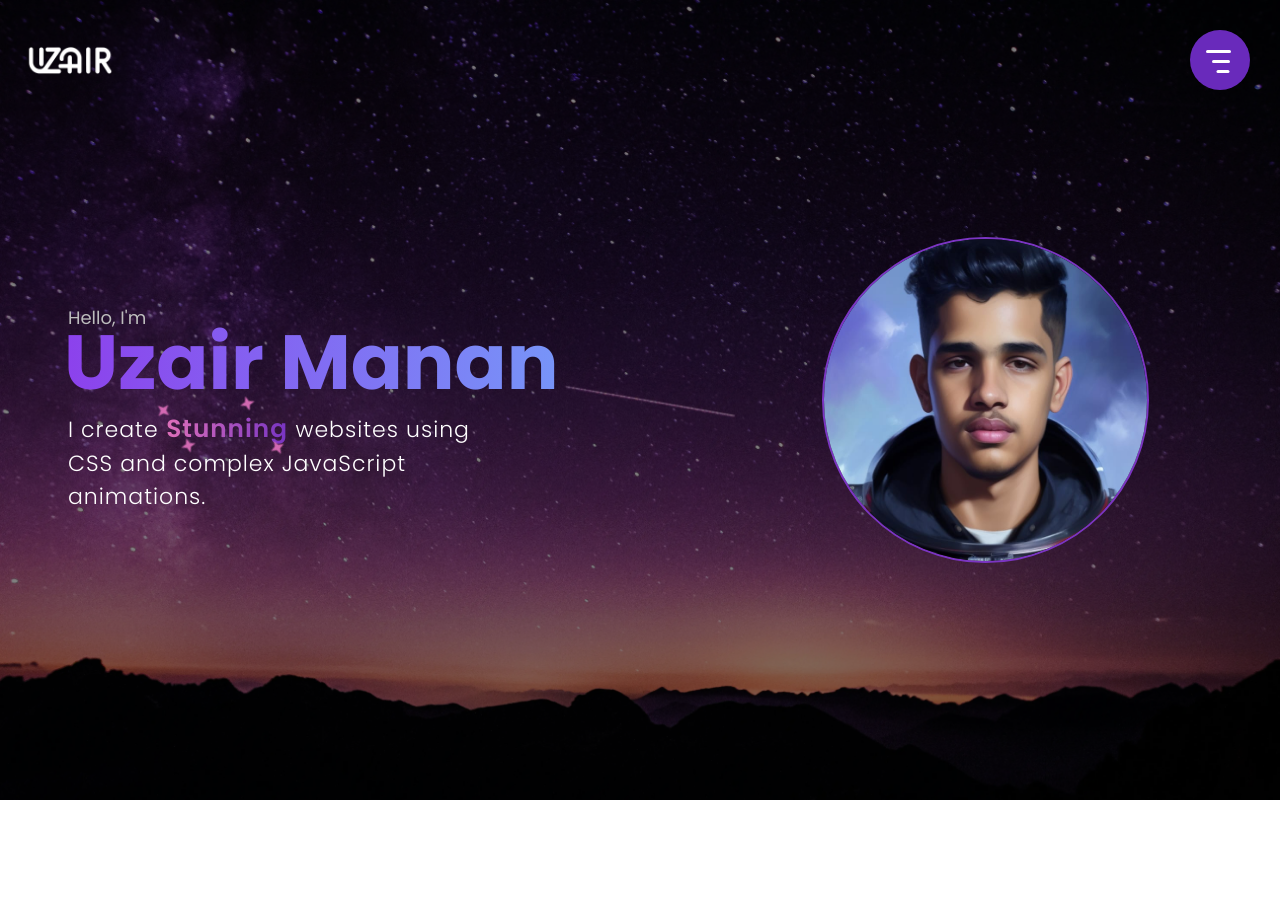
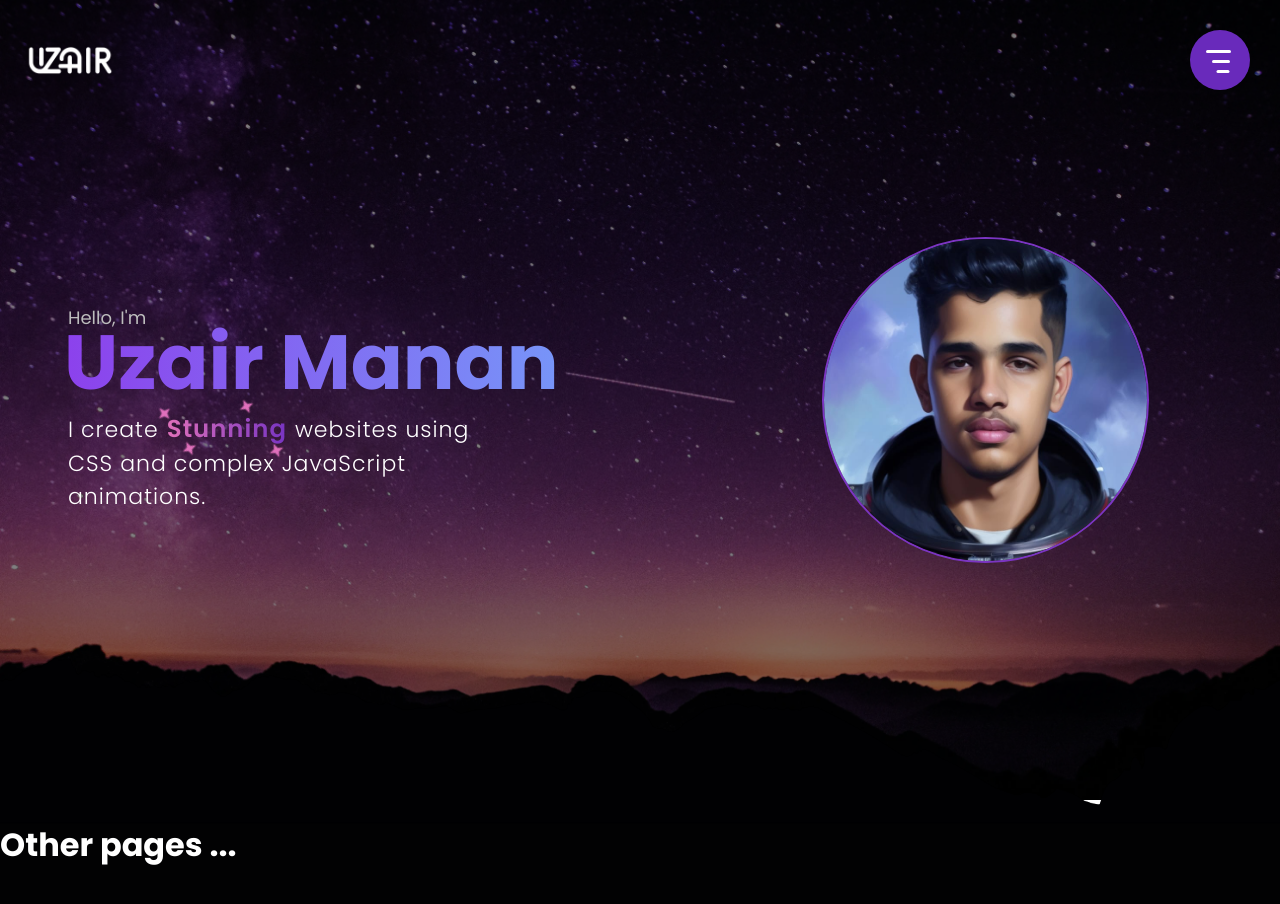
Before and after one commit to M-Uzair-dev/Portfolio, a React (Vite) app: page / in a window 1280 px wide. Shown: the top 904 px of the page. Before the commit the page ends 800 px from the top, so only its background shows below. Built offline with nearby package versions, Linux system fonts and the light colour scheme.

Commit message:
Added paralax and improved animations

```diff
--- a/package.json
+++ b/package.json
@@ -11,6 +11,7 @@
   },
   "dependencies": {
     "framer-motion": "^11.0.5",
+    "locomotive-scroll": "^5.0.0-beta.11",
     "react": "^18.2.0",
     "react-dom": "^18.2.0"
   },
--- a/src/App.jsx
+++ b/src/App.jsx
@@ -1,13 +1,26 @@
 import Mainpage from "./pages/js/Mainpage";
 import "./app.css";
 import Loading from "./pages/js/Loading";
+import About from "./pages/js/About";
+import LocomotiveScroll from "locomotive-scroll";
+import Sidebar from "./pages/js/Sidebar";
+import logo from "../images/logo.png";
 
 function App() {
+  const locomotiveScroll = new LocomotiveScroll();
+
   return (
     <>
       <div className="mainframe">
         <Loading />
         <Mainpage />
+        <div className="nav">
+          <Sidebar />
+          <div className="logo">
+            <img src={logo} alt="logo" />
+          </div>
+        </div>
+        <About />
       </div>
     </>
   );
--- /dev/null
+++ b/src/pages/css/about.css
@@ -0,0 +1,18 @@
+.aboutPage {
+  height: 100vh;
+  width: 100vw;
+  /* overflow: hidden; */
+  background-color: #020203;
+  color: white;
+  position: relative;
+}
+.aboutTop {
+  position: absolute;
+  top: 0;
+  left: 50%;
+  width: 100%;
+  min-width: 1350px;
+  /* height: 10%; */
+  transform: translate(-50%, -99%);
+  z-index: 99;
+}
--- a/src/pages/css/loading.css
+++ b/src/pages/css/loading.css
@@ -7,10 +7,10 @@
   align-items: center;
   justify-content: center;
   background-color: rgb(38, 38, 54);
-  position: absolute;
+  position: fixed;
   top: 0;
   left: 0;
-  z-index: 1000;
+  z-index: 9999990;
   overflow: hidden;
 }
 .loadingdiv img {
--- a/src/pages/css/mainpage.css
+++ b/src/pages/css/mainpage.css
@@ -4,12 +4,14 @@
   background-image: url("../../../images/background.webp");
   background-repeat: no-repeat;
   background-size: cover;
+  background-position: bottom; /* Ensure bottom of image is always visible */
   display: flex;
   align-items: center;
   justify-content: center;
   color: white;
   overflow: hidden;
 }
+
 .brightness {
   height: 100vh;
   width: 100vw;
@@ -25,6 +27,7 @@
   left: -50px;
   font-weight: 300;
   letter-spacing: 2px;
+  z-index: 100;
 }
 .logo img {
   max-height: 150px;
@@ -71,7 +74,6 @@
   width: 0%;
   opacity: 0;
   overflow: hidden;
-  transition: all 2s ease-out;
   text-wrap: nowrap;
   position: relative;
 }
@@ -85,22 +87,19 @@
   letter-spacing: 1px;
   margin-left: 4px;
   max-width: 60%;
-  transition: all 1s ease;
 }
 .stunning {
   background: linear-gradient(to right, #df70ba, #7130c3);
   background-clip: text;
   color: white;
   position: relative;
-  transition: all 1s ease;
-  margin: 15px 8px;
+  margin: 20px 6px;
 }
 .starwrapper {
   width: 15px;
   height: 15px;
   position: absolute;
   opacity: 0;
-  transition: 1s all ease;
   margin: 0;
   padding: 0;
 }
@@ -126,7 +125,7 @@
   top: -24px;
   right: 40px;
 }
-@media (max-width: 1000px) {
+@media (max-width: 1035px) {
   .name {
     font-size: 8vw;
     text-wrap: nowrap;
--- a/src/pages/css/sidebar.css
+++ b/src/pages/css/sidebar.css
@@ -7,7 +7,7 @@
   color: black;
 }
 .bg {
-  z-index: 999;
+  z-index: 9999;
   position: fixed;
   top: 0;
   right: 0;
@@ -38,7 +38,7 @@
   cursor: pointer;
 }
 .button {
-  z-index: 999;
+  z-index: 99999;
   position: fixed;
   width: 50px;
   height: 50px;
--- /dev/null
+++ b/src/pages/js/About.jsx
@@ -0,0 +1,14 @@
+import React from "react";
+import "../css/about.css";
+import top from "../../../images/overlay.png";
+
+const About = () => {
+  return (
+    <div className="aboutPage">
+      <img className="aboutTop" src={top} />
+      <h1>Other pages ...</h1>
+    </div>
+  );
+};
+
+export default About;
--- a/src/pages/js/Mainpage.jsx
+++ b/src/pages/js/Mainpage.jsx
@@ -1,23 +1,16 @@
 import React from "react";
 import "../css/mainpage.css";
 import avatar from "../../../images/avatar.jpeg";
-import Sidebar from "./Sidebar";
+// import Sidebar from "./Sidebar";
 import star from "../../../images/star.png";
 import { motion } from "framer-motion";
-import logo from "./../../../images/logo.png";
 
 const Mainpage = () => {
   return (
-    <div className="mainpage">
+    <div data-scroll data-scroll-speed="-.7" className="mainpage">
       <div className="wrapper">
         <div className="brightness">
-          <div className="nav">
-            <Sidebar />
-            <div className="logo">
-              <img src={logo} alt="logo" />
-            </div>
-          </div>
-          <div className="content">
+          <div className="content" data-scroll data-scroll-speed="0.09">
             <div className="text">
               <p className="hello">Hello, I'm</p>
               <motion.h1
@@ -27,9 +20,14 @@ const Mainpage = () => {
                   width: "100%",
                   opacity: 1,
                 }}
+                initial={{
+                  width: "0%",
+                  opacity: 0,
+                }}
                 transition={{
-                  delay: 1.5,
-                  duration: 1,
+                  type: "tween",
+                  delay: 1.6,
+                  duration: 1.5,
                   ease: "linear",
                 }}
               >
@@ -45,8 +43,13 @@ const Mainpage = () => {
                     fontSize: "25px",
                     margin: "0",
                   }}
+                  initial={{
+                    color: "white",
+                  }}
                   transition={{
+                    type: "tween",
                     delay: 4.5,
+                    duration: 1.5,
                     ease: "linear",
                   }}
                 >
@@ -54,7 +57,15 @@ const Mainpage = () => {
                   <motion.div
                     className="starwrapper"
                     animate={{ opacity: 1 }}
-                    transition={{ delay: 4.5, ease: "linear" }}
+                    initial={{
+                      opacity: 0,
+                    }}
+                    transition={{
+                      type: "tween",
+                      duration: "1.2",
+                      delay: 4.5,
+                      ease: "linear",
+                    }}
                   >
                     <motion.img
                       src={star}
@@ -71,7 +82,13 @@ const Mainpage = () => {
                   <motion.div
                     className="starwrapper"
                     animate={{ opacity: 1 }}
-                    transition={{ delay: 4.5, ease: "linear" }}
+                    initial={{ opacity: 0 }}
+                    transition={{
+                      type: "tween",
+                      duration: "1.2",
+                      delay: 4.5,
+                      ease: "linear",
+                    }}
                   >
                     <motion.img
                       src={star}
@@ -88,7 +105,15 @@ const Mainpage = () => {
                   <motion.div
                     className="starwrapper"
                     animate={{ opacity: 1 }}
-                    transition={{ delay: 4.5, ease: "linear" }}
+                    initial={{
+                      opacity: 0,
+                    }}
+                    transition={{
+                      type: "tween",
+                      duration: "1.2",
+                      delay: 4.5,
+                      ease: "linear",
+                    }}
                   >
                     <motion.img
                       src={star}
@@ -105,7 +130,15 @@ const Mainpage = () => {
                   <motion.div
                     className="starwrapper"
                     animate={{ opacity: 1 }}
-                    transition={{ delay: 4.5, ease: "linear" }}
+                    initial={{
+                      opacity: 0,
+                    }}
+                    transition={{
+                      type: "tween",
+                      duration: "1.2",
+                      delay: 4.5,
+                      ease: "linear",
+                    }}
                   >
                     <motion.img
                       src={star}
@@ -123,7 +156,7 @@ const Mainpage = () => {
                 websites using CSS and complex JavaScript animations.
               </h3>
             </div>
-            <div className="image">
+            <div className="image" data-scroll data-scroll-speed="0.06">
               <motion.img
                 animate={{ opacity: 1 }}
                 transition={{ duration: 1, ease: "linear" }}
```
Also changed, not shown: 1 other file (tests, documents, lock files or other folders).
